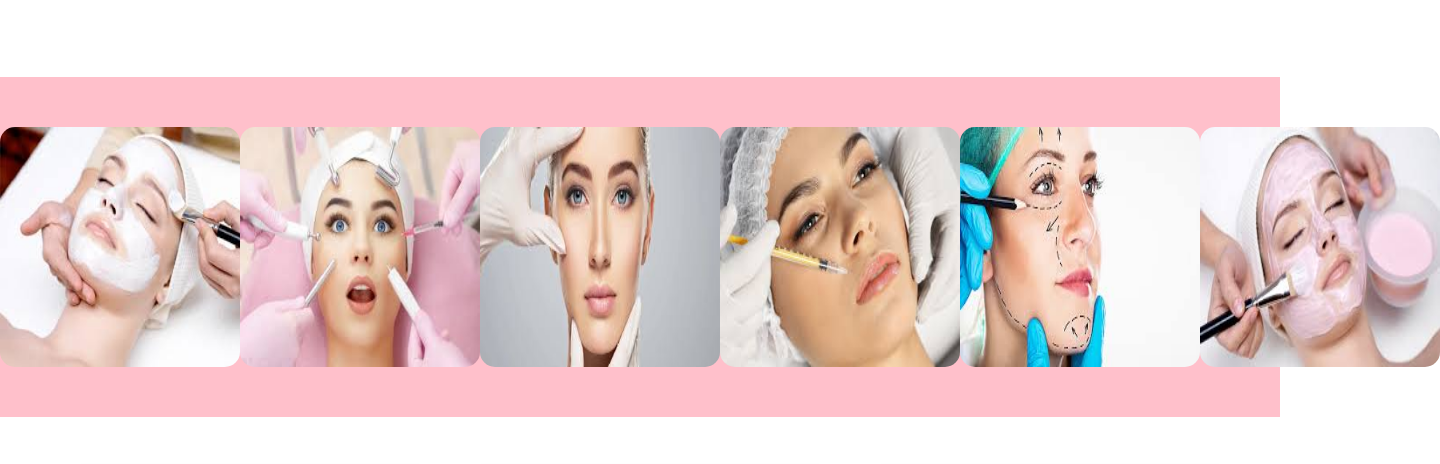
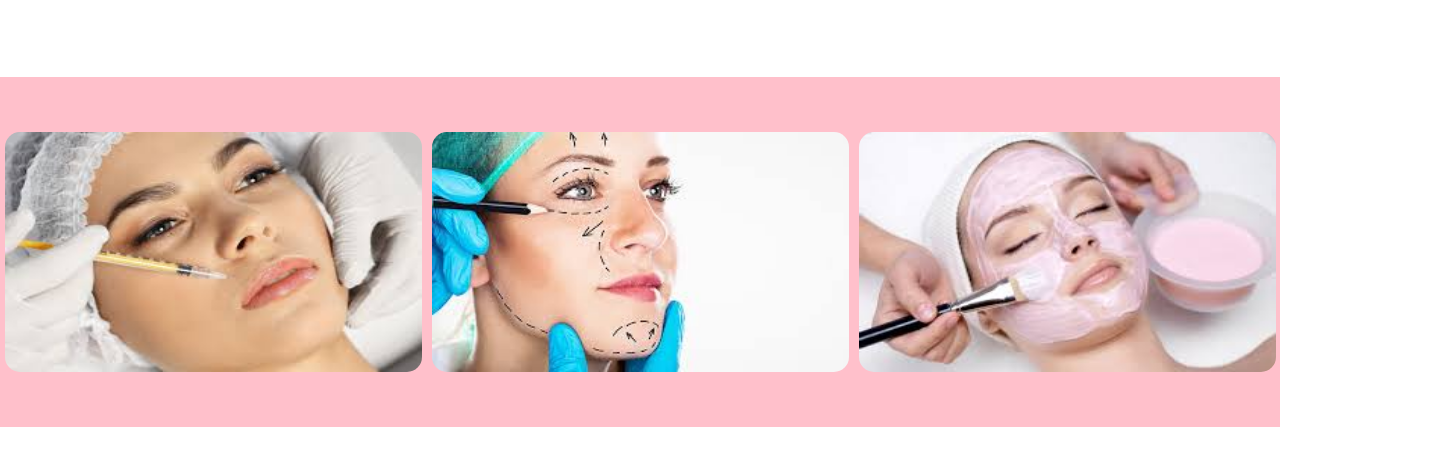
Before and after one commit to jasonhdes/aula-web, a plain HTML site: page index.html in a window 1280 px wide. Shown: the part 2478-2942 px from the top of the page, 1440 px wide, since content can reach past the window. Drawn offline with nearby package versions, Linux system fonts and the light colour scheme.

Commit message:
adição de banner rotativo na galeria de imagens

```diff
--- a/css/style.css
+++ b/css/style.css
@@ -298,6 +298,7 @@ main {
             width: 240px;
             height: 240px;
             border-radius: 15px;
+            margin: 5px;
         }
     }
 }
--- a/js/config.js
+++ b/js/config.js
@@ -7,4 +7,11 @@ $(document).ready(function () {
         fade: true,
         speed: 500
     });
+
+    $('.galeria').slick({
+        slidesToShow: 3,
+        slidesToScroll: 1,
+        autoplay: true,
+        autoplaySpeed: 1000,
+    });
 });
```
